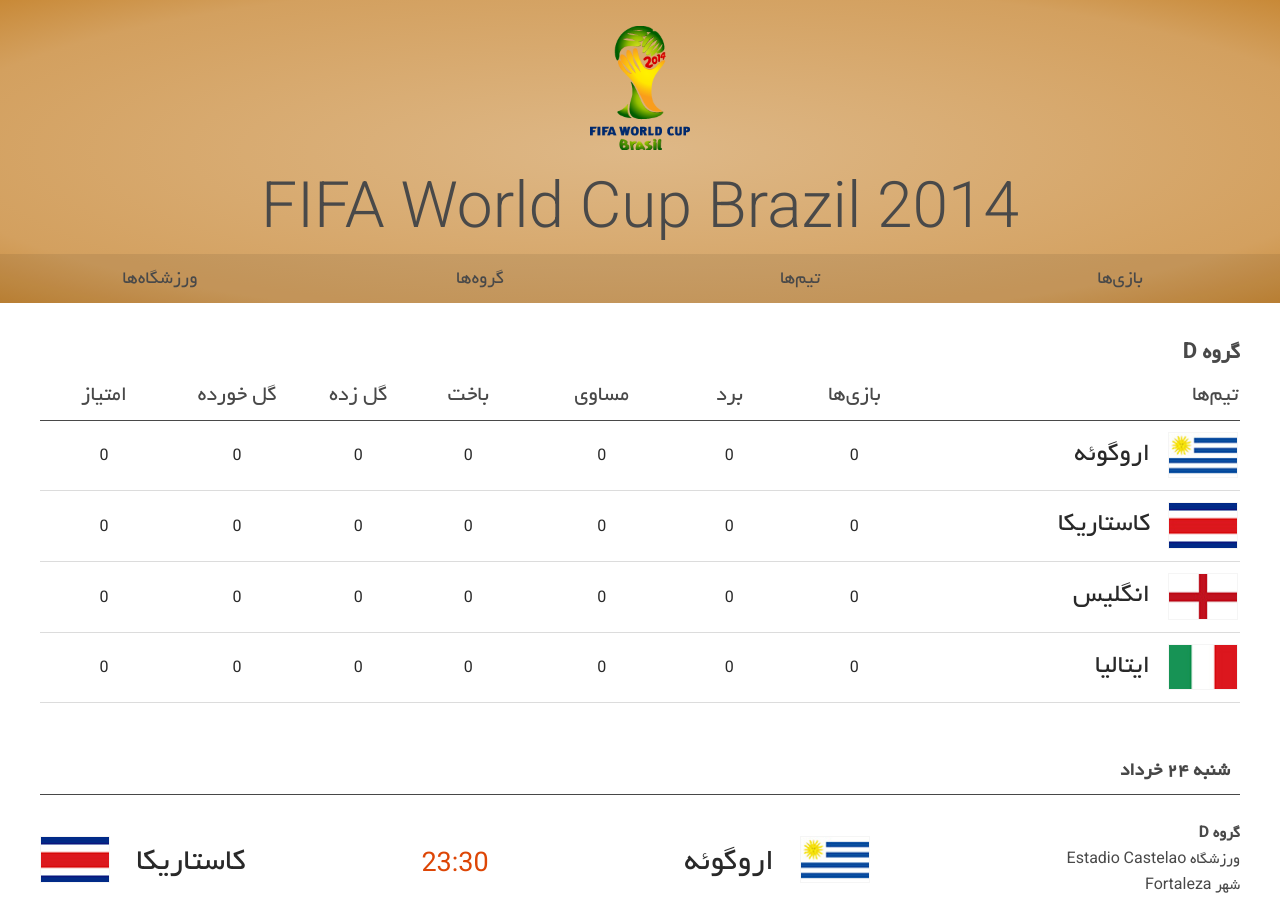
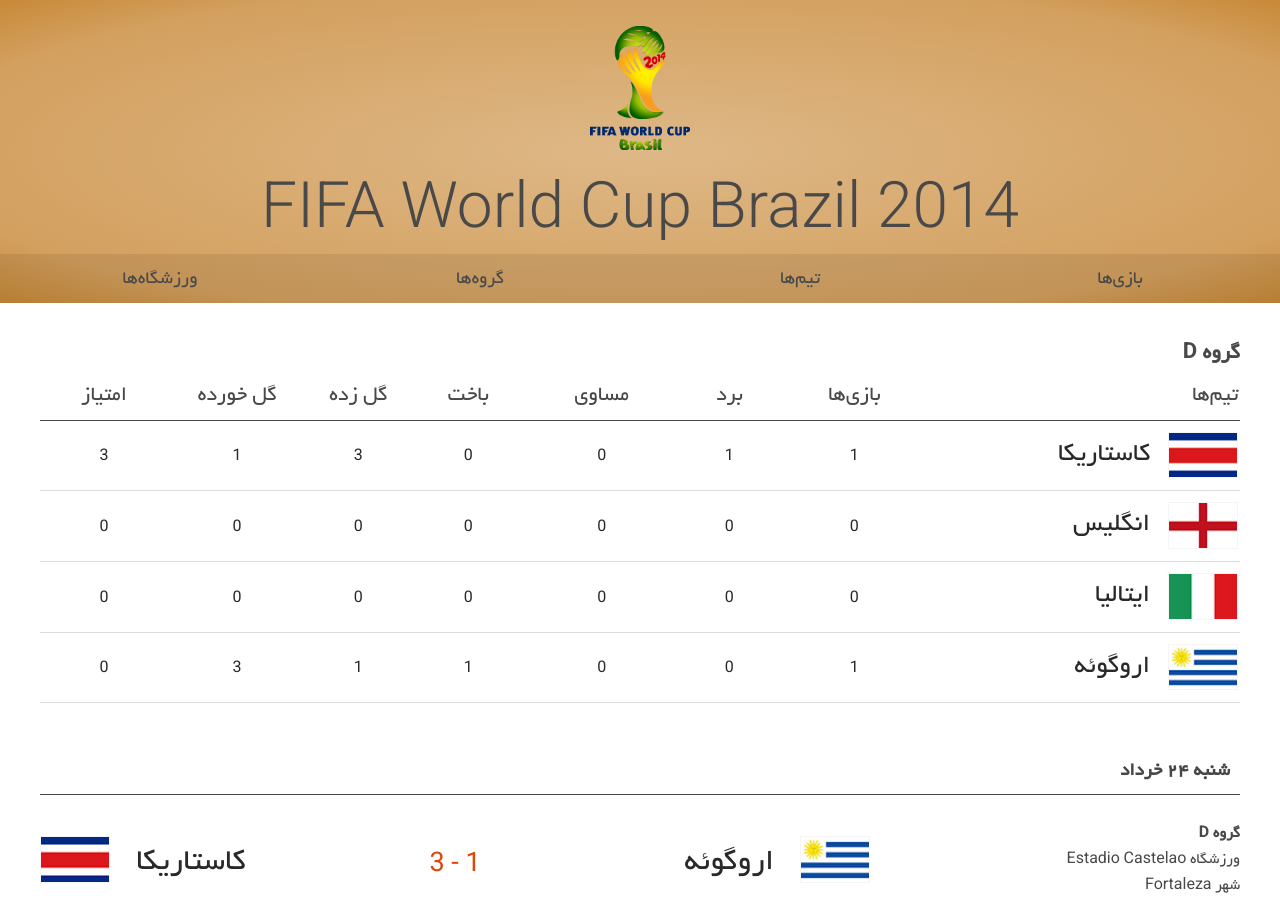
Before and after one commit to HosseinKarami/fifawc, a Jekyll site: the page built from groups/D/index.html, in a window 1280 px wide and 900 px high. Built offline with Jekyll 4.4.1, drawn with Linux system fonts in a browser that asks for light colours; comment, search, counter and statistics services are not loaded.

Commit message:
URU Vs CRC

```diff
--- a/_data/groups.yml
+++ b/_data/groups.yml
@@ -117,24 +117,15 @@
 
 - group: D
   teams:
-  - team: اروگوئه
-    flag: assets/img/flags/uru.png
-    played: "0"
-    won: "0"
+  - team: کاستاريکا
+    flag: assets/img/flags/crc.png
+    played: "1"
+    won: "1"
     draw: "0"
     lost: "0"
-    GF: "0"
-    GA: "0"
-    points: "0"
-  - team: کاستاريکا
-    flag: assets/img/flags/crc.png
-    played: "0"
-    won: "0"
-    draw: "0"
-    lost: "0"
-    GF: "0"
-    GA: "0"
-    points: "0"
+    GF: "3"
+    GA: "1"
+    points: "3"
   - team: انگلیس
     flag: assets/img/flags/eng.png
     played: "0"
@@ -152,6 +143,15 @@
     lost: "0"
     GF: "0"
     GA: "0"
+    points: "0"
+  - team: اروگوئه
+    flag: assets/img/flags/uru.png
+    played: "1"
+    won: "0"
+    draw: "0"
+    lost: "1"
+    GF: "1"
+    GA: "3"
     points: "0"
 
 - group: E
```
Also changed, not shown: _data/matches.yml (+5 -5 lines).
